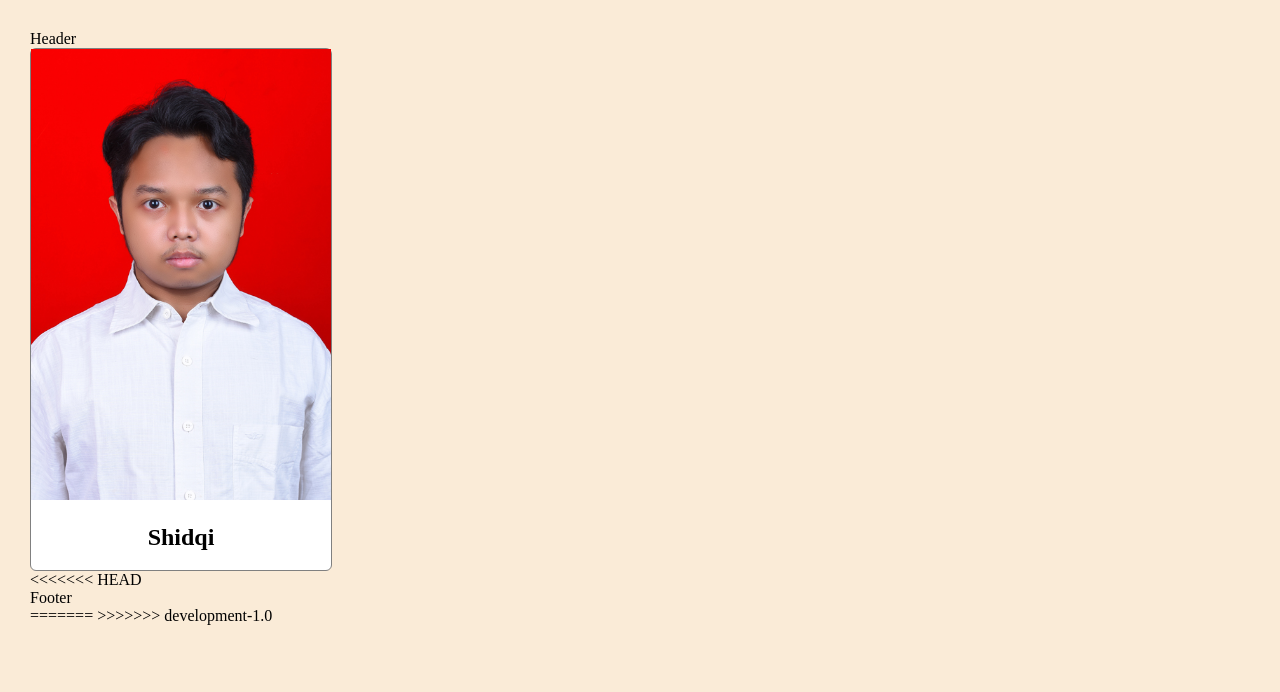
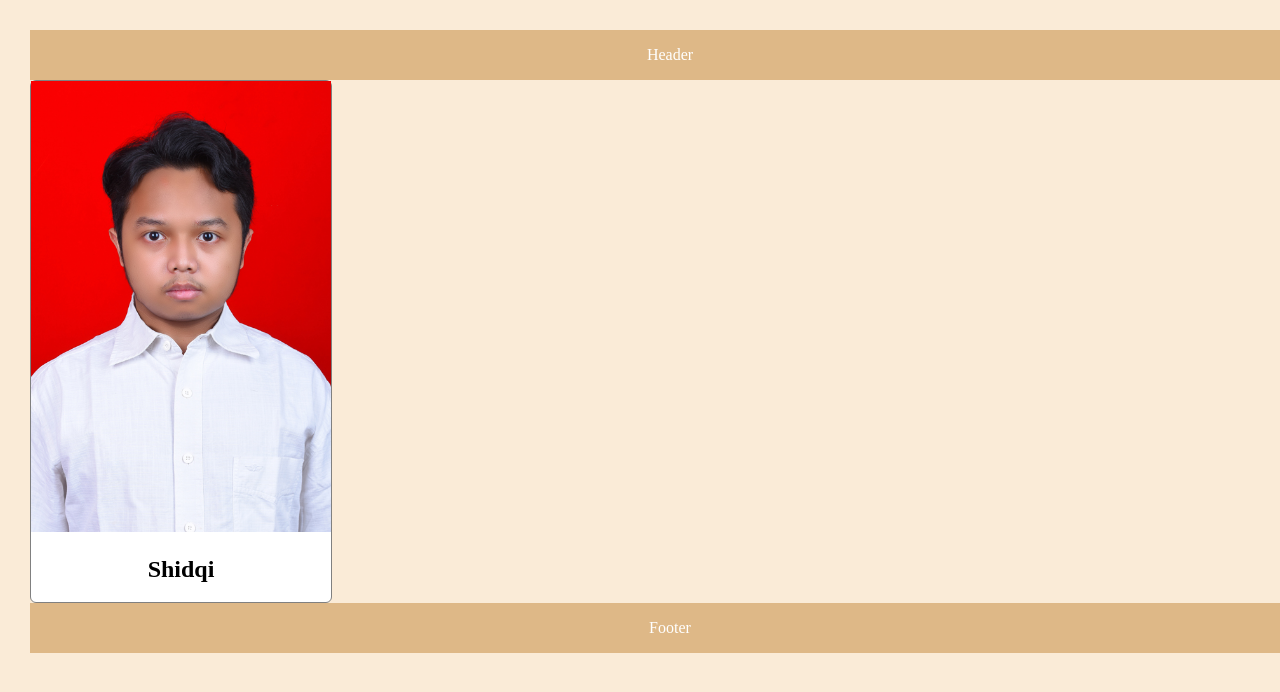
Before and after one commit to faishalshidqi/my-repo-from-remote, a plain HTML site: page index.html in a window 1280 px wide. Shown: the top 692 px of the page. Drawn offline with Linux system fonts and the light colour scheme.

```diff
--- a/index.html
+++ b/index.html
@@ -11,10 +11,6 @@
         <img src="images/shidqi.jpg" alt="me" id="profile-image">
         <h2 id="profile-name">Shidqi</h2>
     </div>
-<<<<<<< HEAD
     <div id="footer">Footer</div>
-
-=======
->>>>>>> development-1.0
 </body>
 </html>
--- a/style.css
+++ b/style.css
@@ -19,11 +19,7 @@
 #profile-name{
     text-align: center;
 }
-<<<<<<< HEAD
 #footer {
-=======
-#header {
->>>>>>> development-1.0
     width: 100%;
     height: 50px;
     line-height: 50px;
@@ -31,3 +27,11 @@
     text-align: center;
     color: white;
 }
+#header {
+    width: 100%;
+    height: 50px;
+    line-height: 50px;
+    background-color: burlywood;
+    text-align: center;
+    color: white;
+}
```
